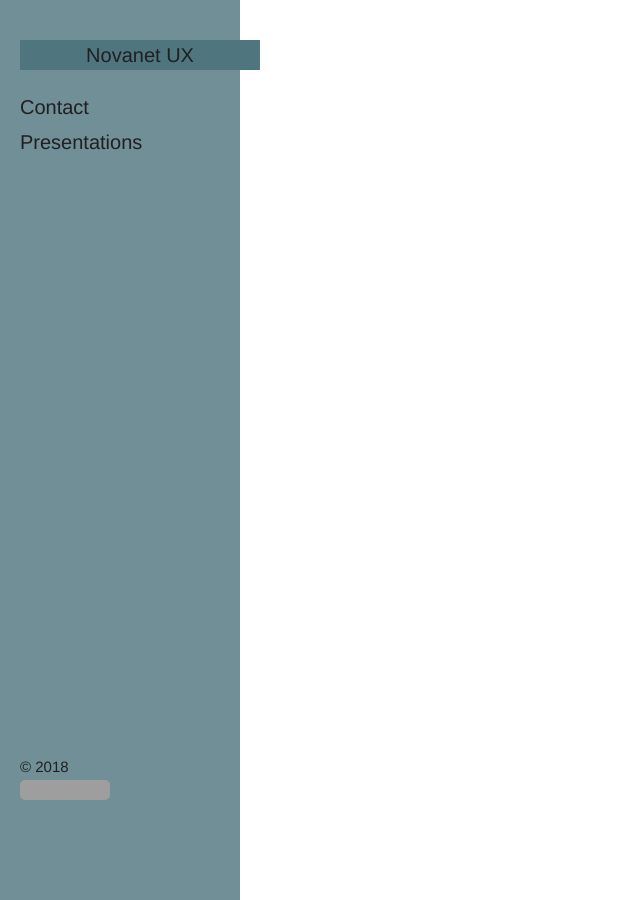
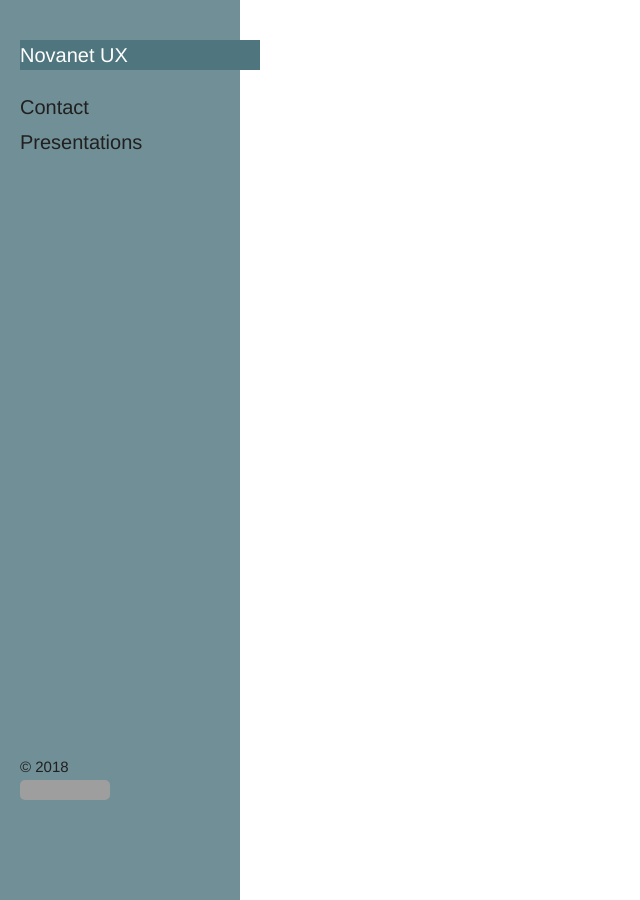
Before and after one commit to Novanet-UX/novanet-ux.github.io, a Jekyll site: the page built from index.html, in a window 1280 px wide. Shown: the whole page, without its empty margins (0-640 px from the left). Built offline with Jekyll 4.4.1, drawn with Linux system fonts in a browser that asks for light colours; grey boxes are pictures that could not be loaded.

Commit message:
Update sidebar-head.html

```diff
--- a/_includes/sidebar-head.html
+++ b/_includes/sidebar-head.html
@@ -1,5 +1,5 @@
 <div class="sidebar-head">
 	<div class="sidebar-about">
-		<p class="sidebar-title"><a href="{{ site.url }}">Novanet UX</a></p>
+		<p><a class="sidebar-title" href="{{ site.url }}">Novanet UX</a></p>
 	</div>
 </div>
```
